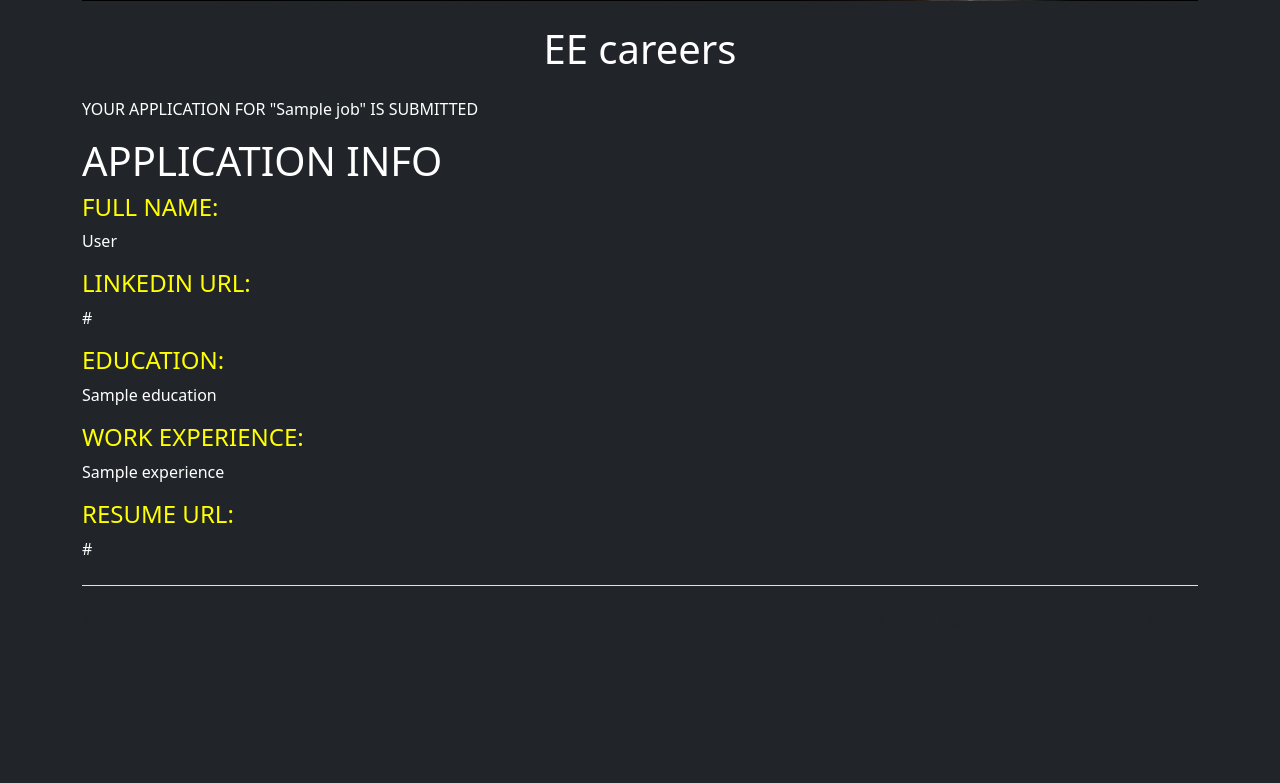
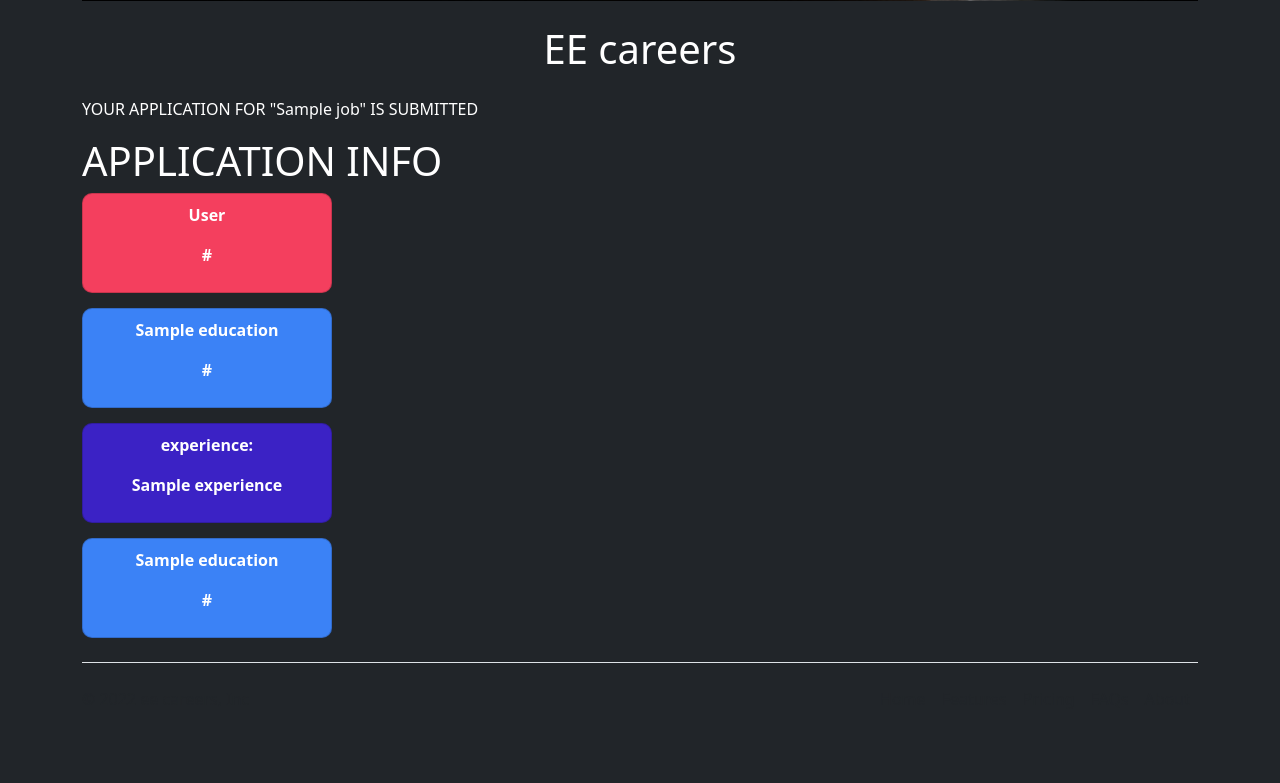
Before and after one commit to VIKASH1426/VIKASH-WEB, a Flask app: template templates/application_submitted.html in a window 1280 px wide. Shown: the part 420-1203 px from the top of the page. Before the commit the page ends 1126 px from the top, so only its background shows below. Run offline with Flask 3, Linux system fonts and the light colour scheme; the template is opened without the code that fills it: most values are stand-ins (such as "Sample title", 1, 10 or a date in 2020).

Commit message:
frontend changes

```diff
--- a/templates/application_submitted.html
+++ b/templates/application_submitted.html
@@ -16,13 +16,7 @@
     <div class=container class="p-3 mb-2 bg-info text-dark">{%include'banner.html'%}
       <p>YOUR APPLICATION FOR "{{job['title']}}" IS SUBMITTED</p>
     <div ><h1>APPLICATION INFO</h1></div>
-    <div class="mb-2"><h4 class="gold-text">FULL NAME:</h4> <P>{{application['fullname']}}</P></div>
-
-    <div class="mb-2"><h4 class="gold-text">LINKEDIN URL:</h4><p>{{application['linkedin']}}</p></div>
-    <div class=mb-2 ><h4 class="gold-text">EDUCATION:</h4><p>{{application['education']}}</p></div>
-    <div class=mb-2><h4 class="gold-text">WORK EXPERIENCE:</h4><p>{{application['experience']}}</p></div>
-    <div class=mb-2><h4 class="gold-text">RESUME URL:</h4><p>{{application['resumeurl']}}</p></div>
-    </div>
+   {%include'aps.html'%}
     {%include'footer.html'%}
 
 
--- /dev/null
+++ b/templates/aps.html
@@ -0,0 +1,85 @@
+<div class="cards">
+  {%include'bootstrap.html'%}
+    <div class="card red">
+        <p class="tip">{{application['fullname']}}</p>
+        <p class="tip">{{application['linkedin']}}</p>
+    </div>
+    <div class="card blue">
+        <p class="tip">{{application['education']}}</p>
+        <p class="tip">{{application['resumeurl']}}</p>
+    </div>
+    <div class="card blue1">
+        <p class="tip">experience:</p>
+        <p class="tip">{{application['experience']}}</p></div>
+  <div class="card blue">
+        <p class="tip">{{application['education']}}</p>
+        <p class="tip">{{application['resumeurl']}}</p>
+    </div>
+
+    </div>
+</div>
+
+
+
+
+<style>.cards {
+  display: flex;
+  flex-direction: column;
+  gap: 15px;
+}
+  .cards .orange {
+  background-color: #FFA500;
+}
+
+.cards .white {
+  background-color: #f8f8f8;
+  color: black;
+}
+
+.cards .blue1 {
+  background-color: #3b22c5;
+}
+
+.cards .red {
+  background-color: #f43f5e;
+}
+
+.cards .blue {
+  background-color: #3b82f6;
+}
+
+.cards .green {
+  background-color: #22c55e;
+}
+
+.cards .card {
+  display: flex;
+  align-items: center;
+  justify-content: center;
+  flex-direction: column;
+  text-align: center;
+  height: 100px;
+  width: 250px;
+  border-radius: 10px;
+  color: white;
+  cursor: pointer;
+  transition: 400ms;
+}
+
+.cards .card p.tip {
+  font-size: 1em;
+  font-weight: 700;
+}
+
+.cards .card p.second-text {
+  font-size: .7em;
+}
+
+.cards .card:hover {
+  transform: scale(1.1, 1.1);
+}
+
+.cards:hover > .card:not(:hover) {
+  filter: blur(10px);
+  transform: scale(0.9, 0.9);
+}</style>
```
Also changed, not shown: templates/sss.html (added, +7 -0 lines).
